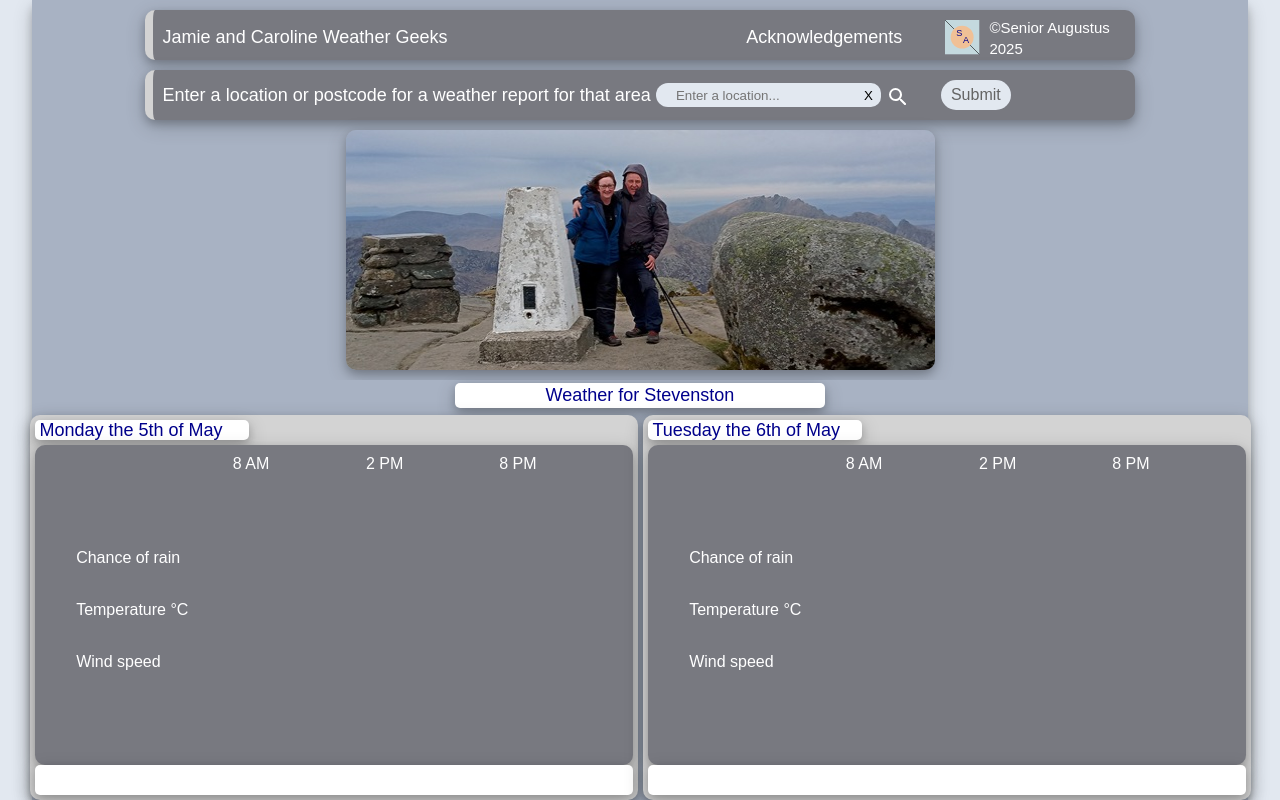
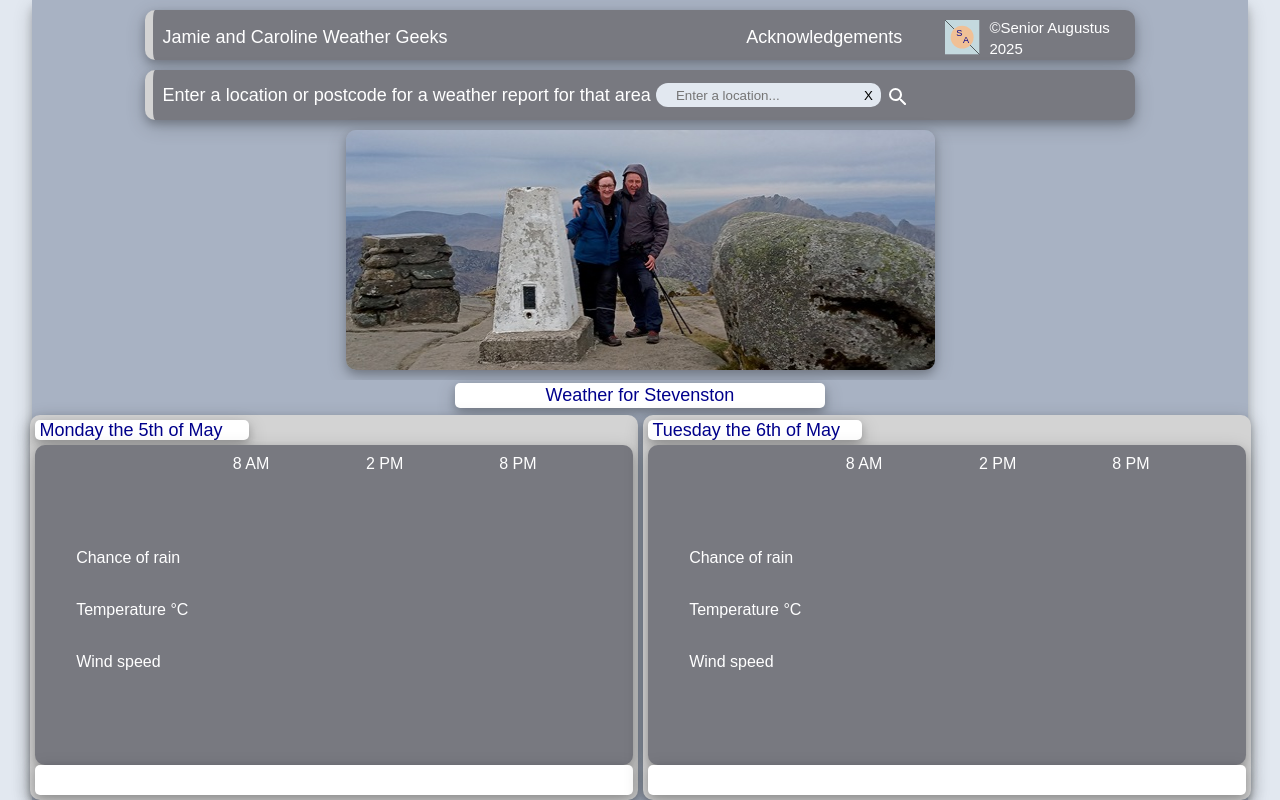
Before and after one commit to jamieh99/weather, a website built with webpack: page src/template.html in a window 1280 px wide. Built offline with nearby package versions, Linux system fonts and the light colour scheme.

Commit message:
Removed submit button, modified magnify-glass

```diff
--- a/src/styles.css
+++ b/src/styles.css
@@ -146,28 +146,11 @@ this could affect the appearnce of the clear button*/
 }
 
 .magnify-glass {
-  transition-property: width;
+  transition: transform 2s;
 }
 
 .magnify-glass:hover {
-  width: 30px;
-  height: 30px;
-}
-
-.submit {
-  width: 70px;
-  height: 30px;
-  background-color: #e2e8f0;
-  border-radius: 20px;
-  border: none;
-  font-size: 16px;
-  color: rgb(100, 100, 100);
-  cursor: pointer;
-  /*box-shadow: none;*/
-}
-
-.submit:hover {
-  width: 90px;
+  transform: scale(5) rotate(360deg);
 }
 
 .bottom {
--- a/src/template.html
+++ b/src/template.html
@@ -69,7 +69,7 @@
 
           </div>
 
-          <div><button class="submit" type="submit">Submit</button></div>
+
         </div>
       </div>
       <div class="image">
```
